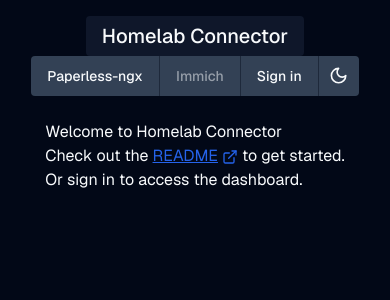
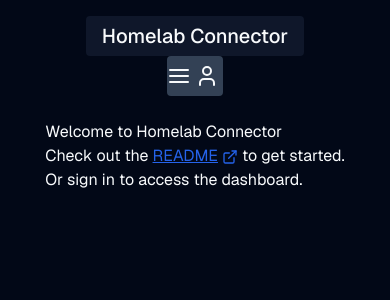
Before and after one commit to aamirazad/homelab-connector, a Next.js app: page / in a window 390 px wide. Shown: the top 300 px of the page. Built offline with nearby package versions, Linux system fonts and the light colour scheme; no server answers.

Commit message:
Mobile dropdown is going good, just need to finish styling

```diff
--- a/src/components/topnav.tsx
+++ b/src/components/topnav.tsx
@@ -16,7 +16,7 @@ import {
 } from "@/components/ui/dropdown-menu";
 import Image from "next/image";
 import { useUser } from "@clerk/nextjs";
-import { User } from "lucide-react";
+import { AlignJustify, User } from "lucide-react";
 import { useRouter } from "next/navigation";
 import {
   AlertDialog,
@@ -45,20 +45,22 @@ function UserSettings() {
               height={32}
               priority={true}
               alt="Avatar"
-              className="mt-1 overflow-hidden rounded-full"
+              className="overflow-hidden rounded-full"
             />
           ) : (
             <User className="h-6 w-8" />
           )}
         </DropdownMenuTrigger>
         <DropdownMenuContent align="end">
-          <DropdownMenuLabel>{user?.fullName ? (user.fullName) : (<>My Account</>)} </DropdownMenuLabel>
+          <DropdownMenuLabel>
+            {user?.fullName ? user.fullName : <>My Account</>}{" "}
+          </DropdownMenuLabel>
           <DropdownMenuSeparator />
           <DropdownMenuItem onClick={() => openUserProfile()}>
             Manage Account
           </DropdownMenuItem>
-          <DropdownMenuItem onClick={() => router.push("/settings")}>
-            Settings
+          <DropdownMenuItem asChild>
+            <Link href="settings">Settings</Link>
           </DropdownMenuItem>
           <DropdownMenuSeparator />
           <AlertDialogTrigger>
@@ -99,7 +101,8 @@ export function TopNav() {
             Homelab Connector
           </Link>
         </div>
-        <div className="flex h-full items-center rounded-l rounded-r bg-slate-300 dark:bg-slate-700 md:rounded-l-none">
+        {/* Desktop links */}
+        <div className="hidden h-full items-center rounded-l rounded-r bg-slate-300 dark:bg-slate-700 md:flex md:rounded-l-none">
           <Link
             href="paperless"
             className={buttonVariants({ variant: "link" })}
@@ -107,7 +110,6 @@ export function TopNav() {
             Paperless-ngx
           </Link>
           <Separator orientation="vertical" />
-          <div>
           <Tooltip text="Comming soon!">
             <Button
               variant="link"
@@ -118,9 +120,7 @@ export function TopNav() {
               Immich
             </Button>
           </Tooltip>
-          </div>
           <Separator orientation="vertical" />
-          <div>
           <div className={buttonVariants({ variant: "link" })}>
             <SignedOut>
               <SignInButton />
@@ -129,9 +129,24 @@ export function TopNav() {
               <UserSettings />
             </SignedIn>
           </div>
-          </div>
           <Separator orientation="vertical" />
           <ModeToggle />
+        </div>
+        {/* Mobile dropdown */}
+        <div className="flex h-full items-center rounded-l rounded-r bg-slate-300 dark:bg-slate-700 md:hidden md:rounded-l-none">
+          <DropdownMenu>
+            <DropdownMenuTrigger>
+              <AlignJustify />
+            </DropdownMenuTrigger>
+            <DropdownMenuContent>
+              <DropdownMenuLabel>Links</DropdownMenuLabel>
+              <DropdownMenuItem asChild>
+                <Link href="paperless">Paperless-ngx</Link>
+              </DropdownMenuItem>
+              <DropdownMenuSeparator />
+            </DropdownMenuContent>
+          </DropdownMenu>
+          <UserSettings />
         </div>
       </div>
     </nav>
```
Lines whose indentation alone changed are shown as unchanged.
